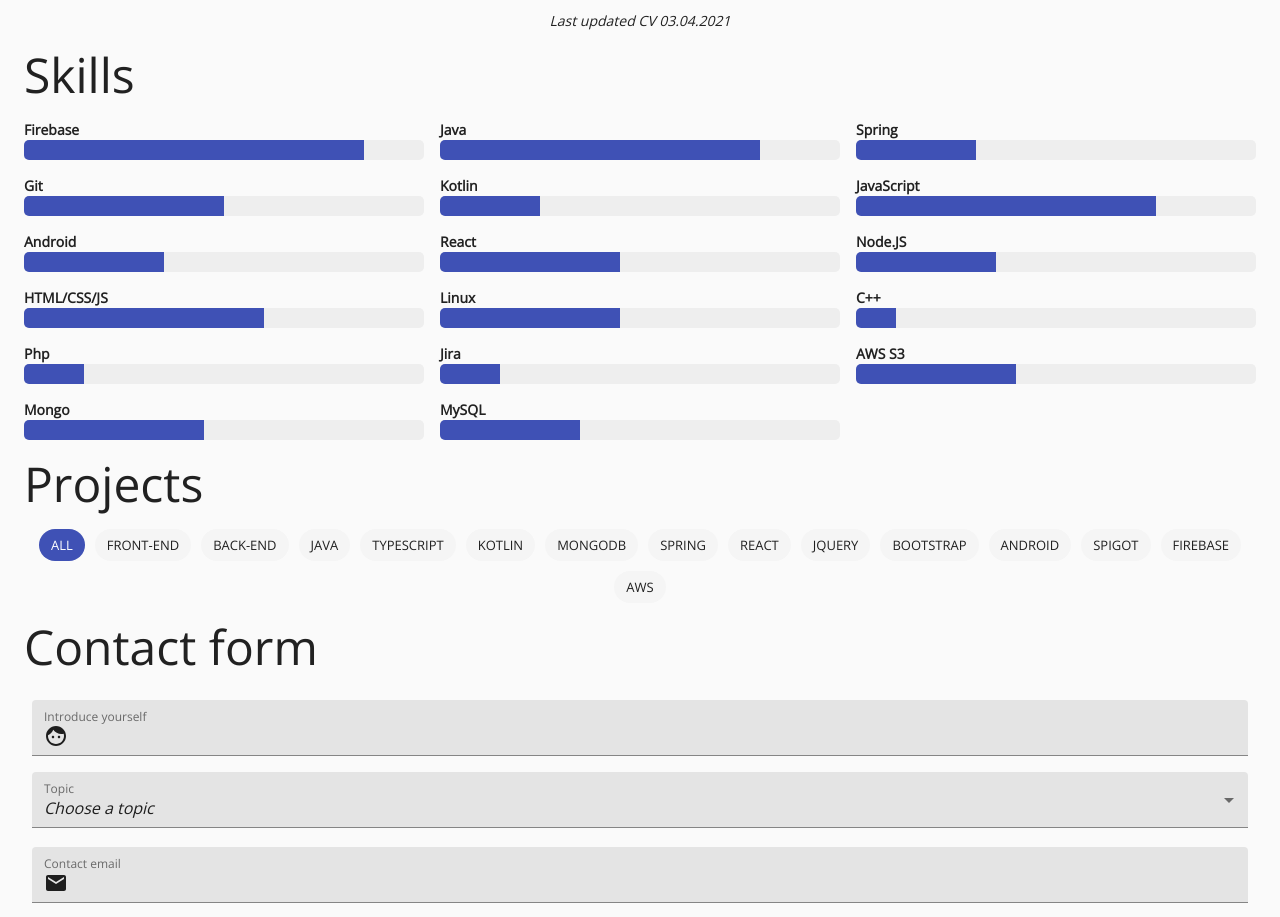
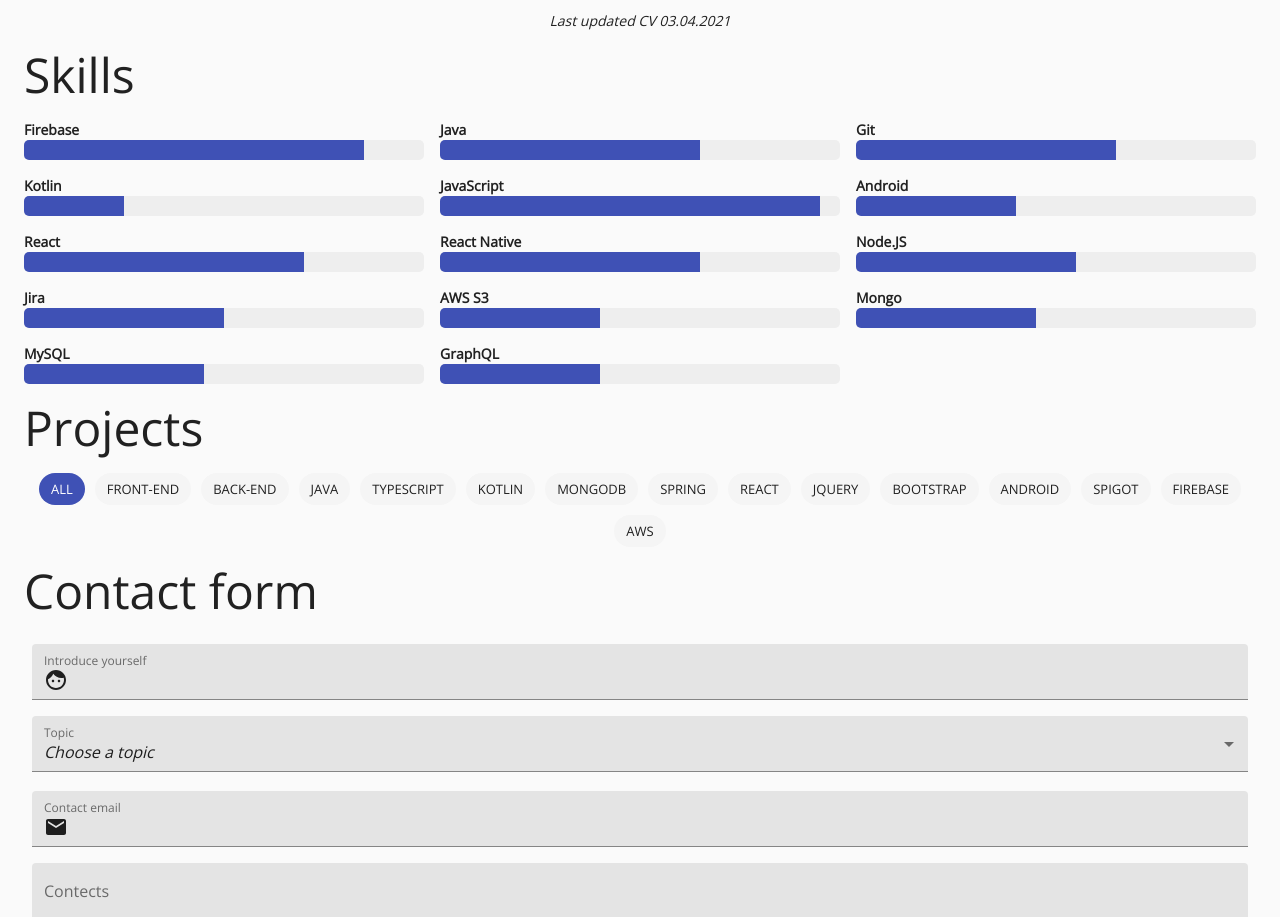
Before and after one commit to szpanel/szpanel-portfolio, a React (Create React App) app: page / in a window 1280 px wide. Shown: the part 860-1777 px from the top of the page. Built offline with nearby package versions, Linux system fonts and the light colour scheme.

Commit message:
refactor(skills): Add new & modify old skills

```diff
--- a/src/routes/About/Skills.tsx
+++ b/src/routes/About/Skills.tsx
@@ -18,21 +18,18 @@
 enum Skill {
     FIREBASE = "Firebase",
     JAVA = "Java",
-    SPRING = "Spring",
     GIT = "Git",
     KOTLIN = "Kotlin",
     JAVASCRIPT = "JavaScript",
     ANDROID = "Android",
     REACT = "React",
+    REACT_NATIVE = "React Native",
     NODE = "Node.JS",
-    HTMLCSS = "HTML/CSS/JS",
-    LINUX = "Linux",
-    CPP = "C++",
-    PHP = "Php",
     JIRA = "Jira",
     AWS = "AWS S3",
     MONGO = "Mongo",
     MYSQL = "MySQL",
+    GRAPHQL = "GraphQL",
 }
 
 interface SkillMeta {
@@ -49,15 +46,11 @@
         },
         [Skill.JAVA]: {
             current: 0,
-            max: 80
-        },
-        [Skill.SPRING]: {
-            current: 0,
-            max: 30
+            max: 65
         },
         [Skill.GIT]: {
             current: 0,
-            max: 50
+            max: 65
         },
         [Skill.KOTLIN]: {
             current: 0,
@@ -65,39 +58,27 @@
         },
         [Skill.JAVASCRIPT]: {
             current: 0,
-            max: 75
+            max: 95
         },
         [Skill.ANDROID]: {
             current: 0,
-            max: 35
+            max: 40
         },
         [Skill.REACT]: {
             current: 0,
-            max: 45
+            max: 70
+        },
+        [Skill.REACT_NATIVE]: {
+            current: 0,
+            max: 65
         },
         [Skill.NODE]: {
             current: 0,
-            max: 35
-        },
-        [Skill.HTMLCSS]: {
-            current: 0,
-            max: 60
-        },
-        [Skill.LINUX]: {
-            current: 0,
-            max: 45
-        },
-        [Skill.CPP]: {
-            current: 0,
-            max: 10
-        },
-        [Skill.PHP]: {
-            current: 0,
-            max: 15
+            max: 55
         },
         [Skill.JIRA]: {
             current: 0,
-            max: 15
+            max: 50
         },
         [Skill.AWS]: {
             current: 0,
@@ -109,7 +90,11 @@
         },
         [Skill.MYSQL]: {
             current: 0,
-            max: 35
+            max: 45
+        },
+        [Skill.GRAPHQL]: {
+            current: 0,
+            max: 40
         },
     });
 
```
